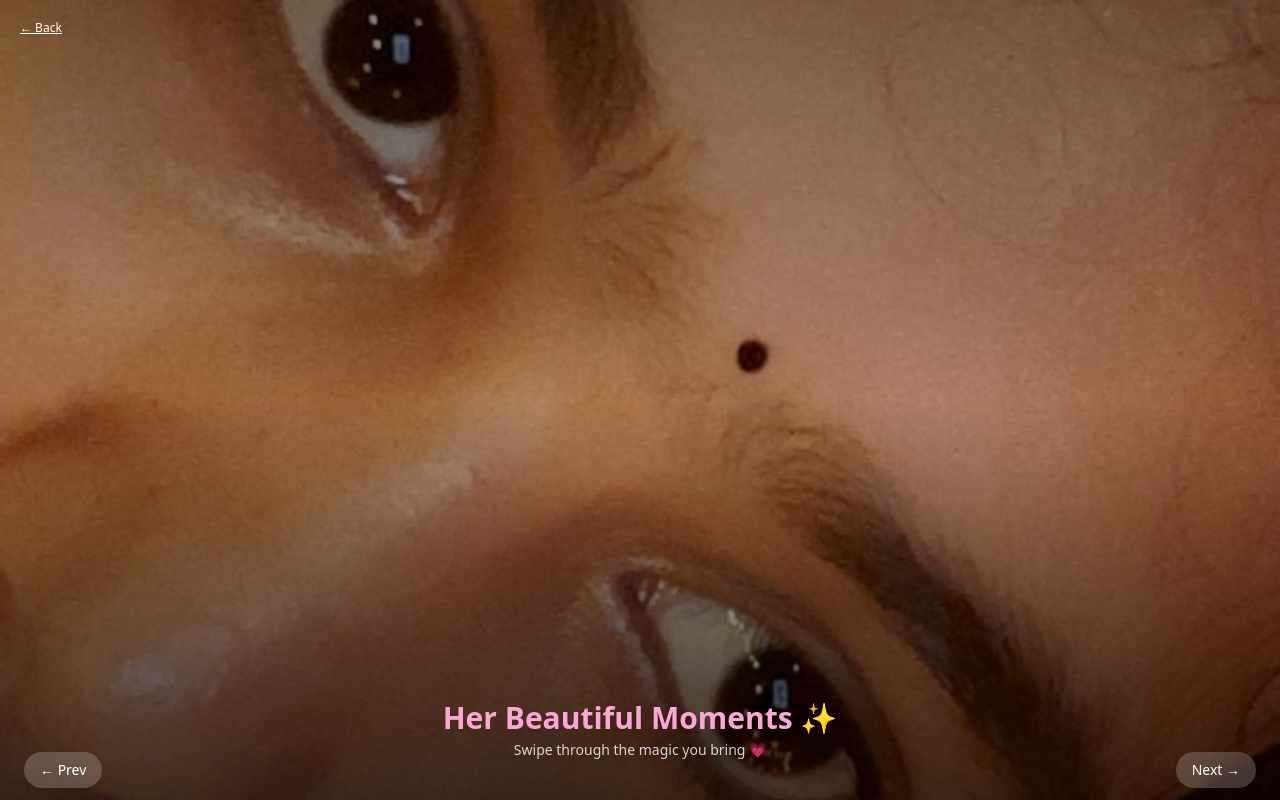
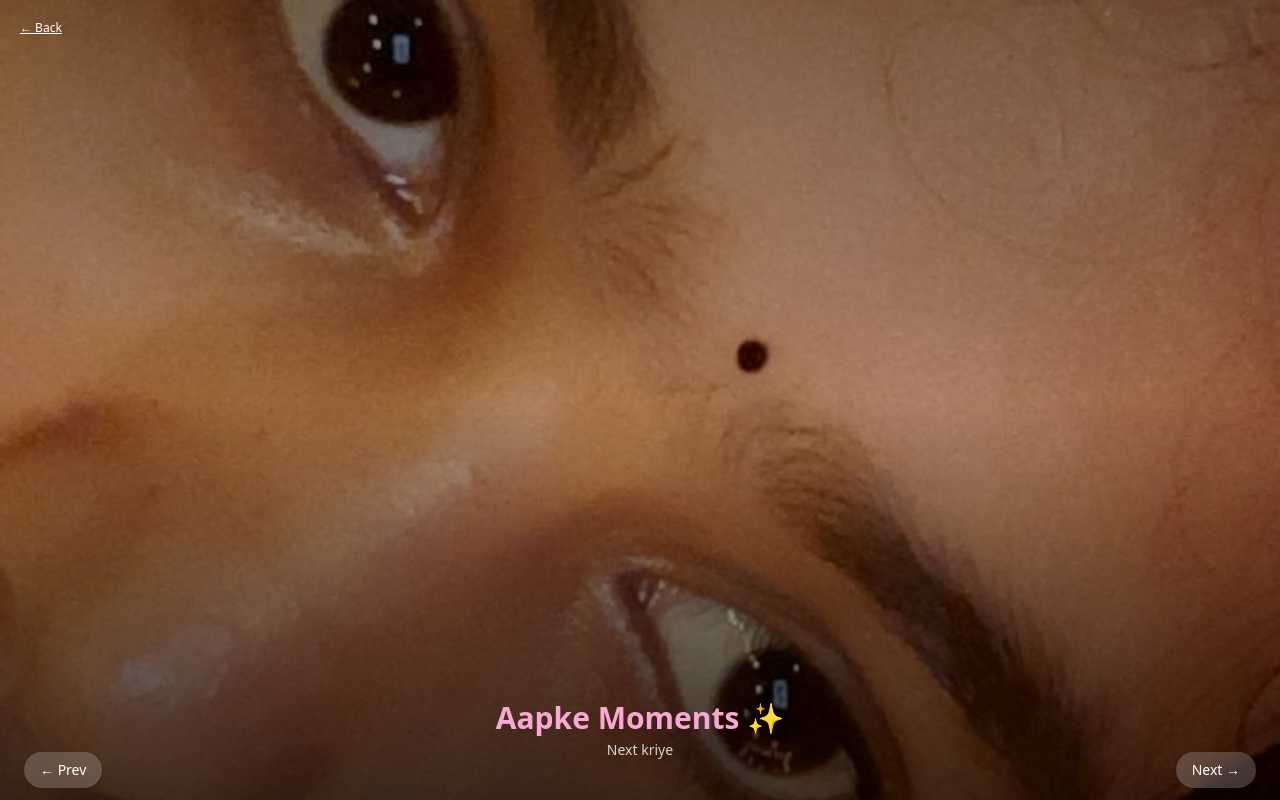
Before and after one commit to qwert678912/Princessday, a plain HTML site: page slideshow.html in a window 1280 px wide. Drawn offline with nearby package versions, Linux system fonts and the light colour scheme.

Commit message:
Update slideshow.html

```diff
--- a/slideshow.html
+++ b/slideshow.html
@@ -29,10 +29,10 @@
     <!-- Text Overlay -->
     <div class="absolute bottom-10 left-0 right-0 z-30 text-center px-6">
       <h1 class="text-pink-300 text-3xl font-extrabold drop-shadow-xl">
-        Her Beautiful Moments ✨
+        Aapke Moments ✨
       </h1>
       <p class="text-white text-sm mt-1 opacity-80">
-        Swipe through the magic you bring 💗
+        Next kriye
       </p>
     </div>
 
```
